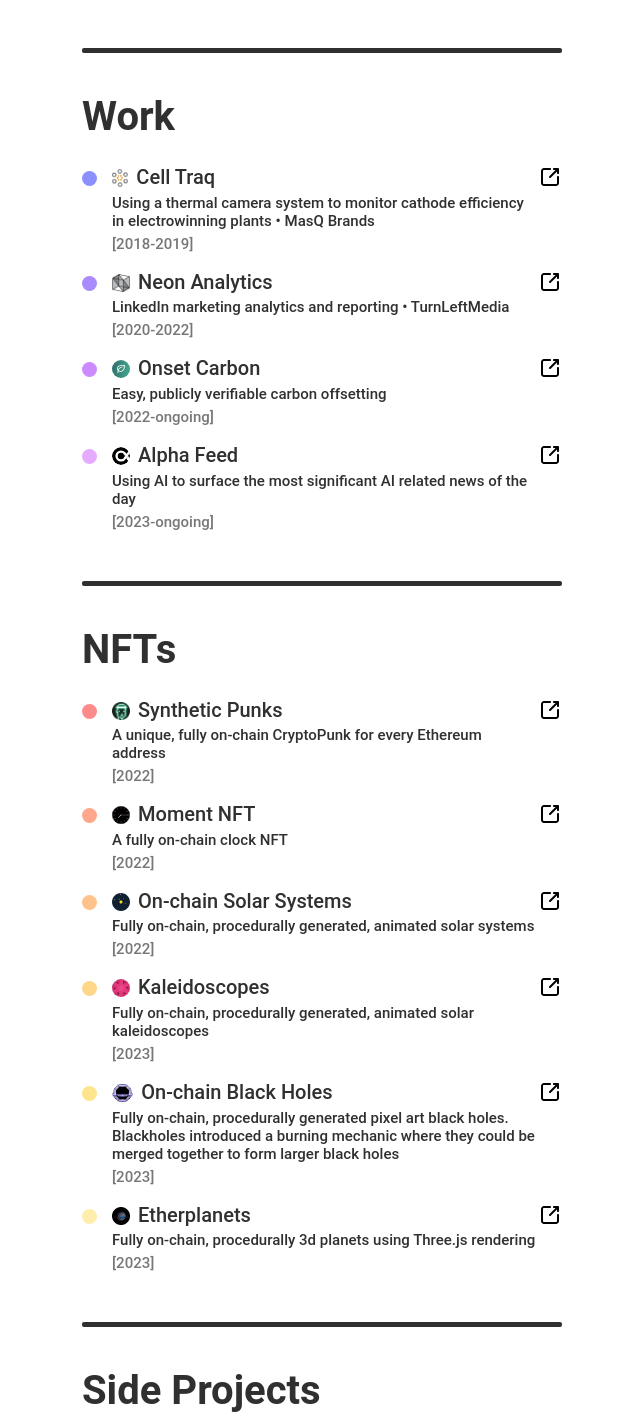
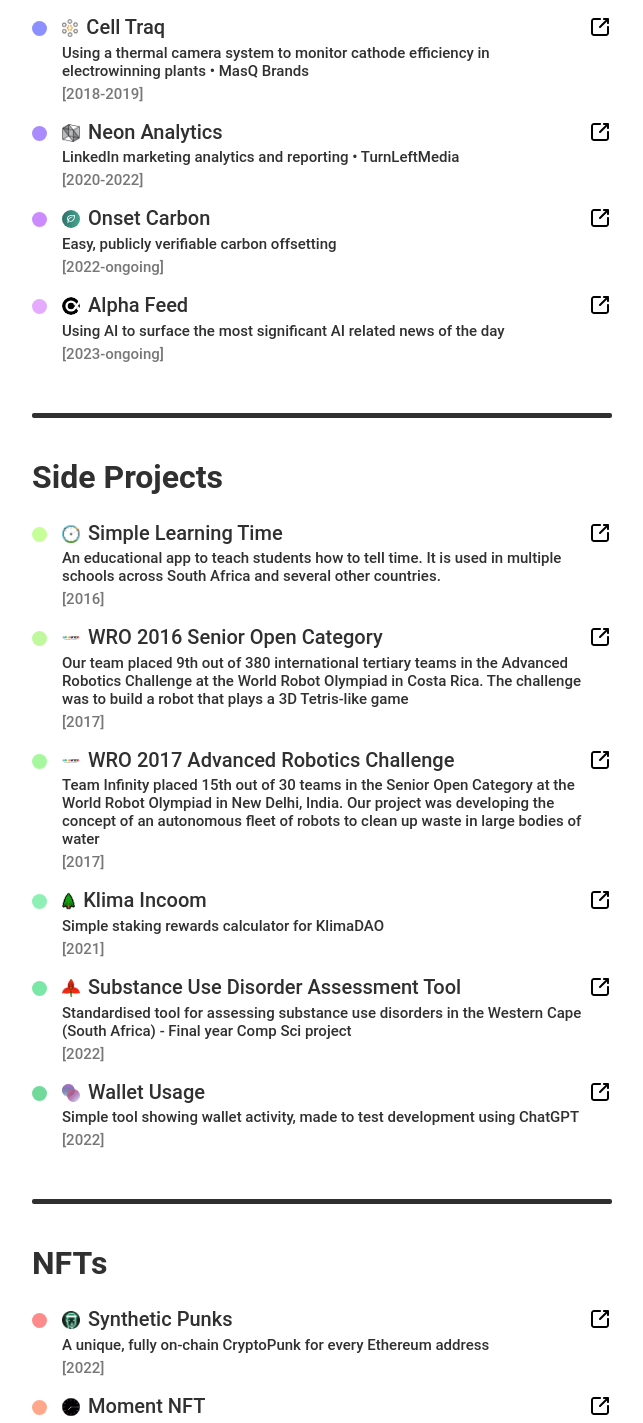
Before and after one commit to lbowles/Personal-Website, a React (Create React App) app: page / in a window 1280 px wide. Shown: the part 1212-2635 px from the top of the page, without its empty margins (318-961 px from the left). Built offline with nearby package versions, Linux system fonts and the light colour scheme.

Commit message:
Added 2016 wro

```diff
--- a/src/App.css
+++ b/src/App.css
@@ -2,10 +2,10 @@
   background-color: white;
   text-align: center;
   color: #303030;
-  font-family: 'Roboto', sans-serif;
+  font-family: "Roboto", sans-serif;
 }
 .container {
-  width: 500px;
+  width: 600px;
   margin: 0 auto;
 }
 
@@ -19,7 +19,7 @@
   }
 }
 h1 {
-  font-size: 40px;
+  font-size: 32px;
   font-size: bold;
   text-align: left;
   margin-bottom: 20px;
--- a/src/App.js
+++ b/src/App.js
@@ -1,40 +1,76 @@
-import './App.css';
+import "./App.css";
 
-import Intro from "./components/Intro/Intro.tsx"
-import About from './components/About/About.tsx'
-import Skills from './components/Skills/Skills.tsx';
-import Experience from './components/Experience/Experience.tsx';
-import Work from './components/Work/Work.tsx';
-import Education from './components/Education/Education.tsx';
-import NFTs from './components/NFTs/NFTs.tsx';
+import Intro from "./components/Intro/Intro.tsx";
+import About from "./components/About/About.tsx";
+import Skills from "./components/Skills/Skills.tsx";
+import Experience from "./components/Experience/Experience.tsx";
+import Work from "./components/Work/Work.tsx";
+import Education from "./components/Education/Education.tsx";
+import NFTs from "./components/NFTs/NFTs.tsx";
 
 function App() {
   return (
     <div className="App">
-      <div className='container'>
+      <div className="container">
         <div>
           <Intro></Intro>
         </div>
-        <div style={{marginBottom:"80px",marginLeft:"10px",marginRight:"10px"}}>
+        <div
+          style={{
+            marginBottom: "80px",
+            marginLeft: "10px",
+            marginRight: "10px",
+          }}
+        >
           <About></About>
         </div>
-        <div style={{marginBottom:"50px",marginLeft:"10px",marginRight:"10px"}}>
+        <div
+          style={{
+            marginBottom: "50px",
+            marginLeft: "10px",
+            marginRight: "10px",
+          }}
+        >
           <Skills></Skills>
         </div>
-        <div style={{marginBottom:"45px",marginLeft:"10px",marginRight:"10px"}}>
-          <div className='divider'></div>
+        <div
+          style={{
+            marginBottom: "45px",
+            marginLeft: "10px",
+            marginRight: "10px",
+          }}
+        >
+          <div className="divider"></div>
           <Work></Work>
         </div>
-        <div style={{marginBottom:"45px",marginLeft:"10px",marginRight:"10px"}}>
-          <div className='divider'></div>
+        <div
+          style={{
+            marginBottom: "45px",
+            marginLeft: "10px",
+            marginRight: "10px",
+          }}
+        >
+          <div className="divider" style={{ backgroundColor: "" }}></div>
+          <Experience></Experience>
+        </div>
+        <div
+          style={{
+            marginBottom: "45px",
+            marginLeft: "10px",
+            marginRight: "10px",
+          }}
+        >
+          <div className="divider"></div>
           <NFTs></NFTs>
         </div>
-        <div style={{marginBottom:"45px",marginLeft:"10px",marginRight:"10px"}}>
-          <div className='divider' style={{backgroundColor:""}}></div>
-          <Experience></Experience>
-        </div>
-        <div style={{marginBottom:"120px",marginLeft:"10px",marginRight:"10px"}}>
-          <div className='divider'></div>
+        <div
+          style={{
+            marginBottom: "120px",
+            marginLeft: "10px",
+            marginRight: "10px",
+          }}
+        >
+          <div className="divider"></div>
           <Education></Education>
         </div>
       </div>
--- a/src/components/Experience/Experience.tsx
+++ b/src/components/Experience/Experience.tsx
@@ -23,15 +23,24 @@
         "An educational app to teach students how to tell time. It is used in multiple schools across South Africa and several other countries.",
       date: "[2016]",
       link: "https://apps.apple.com/za/app/simple-learning-time/id1096092596",
+      color: "#C6FF99",
+      logo: simpleLearningTime,
+    },
+    {
+      title: "WRO 2016 Senior Open Category",
+      description:
+        "Our team placed 9th out of 380 international tertiary teams in the Advanced Robotics Challenge at the World Robot Olympiad in Costa Rica. The challenge was to build a robot that plays a 3D Tetris-like game",
+      date: "[2017]",
+      link: "https://docs.google.com/document/d/1lOSYYLLtHfKbfC3GePSzaI4h3GZ6m7QN2lN7buuLsyE/edit?usp=sharing",
       color: "#C0F89E",
-      logo: simpleLearningTime,
+      logo: arc,
     },
     {
       title: "WRO 2017 Advanced Robotics Challenge",
       description:
-        "Our team placed 9th out of 380 international tertiary teams in the Advanced Robotics Challenge at the World Robot Olympiad in Costa Rica. The challenge was to build a robot that plays a 3D Tetris-like game",
+        "Team Infinity placed 15th out of 30 teams in the Senior Open Category at the World Robot Olympiad in New Delhi, India. Our project was developing the concept of an autonomous fleet of robots to clean up waste in large bodies of water",
       date: "[2017]",
-      link: "https://walletusage.luko.co.za/",
+      link: "https://drive.google.com/file/d/1Gt3sx2SJ0AIhwbU1TJDCcwYEnEDOIPP1/view?usp=sharing",
       color: "#A5F89E",
       logo: arc,
     },
--- a/src/components/Intro/Intro.module.css
+++ b/src/components/Intro/Intro.module.css
@@ -1,35 +1,34 @@
-.hide{
-    width:100%;
+.hide {
+  width: 100%;
   height: 100px;
   transform: translateY(-60px);
   background-color: white;
 }
 
-.padding{
+.padding {
   text-align: center;
-    margin-top: 10vh;
-    margin-bottom: 5vh;
+  margin-top: 2vh;
 }
 
-iframe{
+iframe {
   width: 500px;
   height: 400px;
 }
 @media only screen and (max-width: 500px) {
-    .iframe{
+  .iframe {
     width: 60px;
     text-align: center;
     -webkit-transform: scale(0.78);
     -o-transform: scale(0.78);
     -moz-transform: scale(0.78);
   }
-    .hide{
-        width:100%;
+  .hide {
+    width: 100%;
     height: 100px;
     transform: translateY(-120px);
     background-color: white;
   }
-    .padding{
+  .padding {
     text-align: center;
     margin-top: 10vh;
     margin-bottom: 0vh;
@@ -37,30 +36,30 @@
 }
 
 @media only screen and (max-width: 400px) {
-    .iframe{
+  .iframe {
     width: 120px;
     text-align: center;
     -webkit-transform: scale(0.65);
     -o-transform: scale(0.65);
     -moz-transform: scale(0.65);
   }
-    .hide{
-        width:100%;
+  .hide {
+    width: 100%;
     height: 100px;
     transform: translateY(-120px);
     background-color: white;
   }
 }
 @media only screen and (max-width: 380px) {
-    .iframe{
+  .iframe {
     width: 160px;
     text-align: center;
     -webkit-transform: scale(0.55);
     -o-transform: scale(0.55);
     -moz-transform: scale(0.55);
   }
-    .hide{
-        width:100%;
+  .hide {
+    width: 100%;
     height: 100px;
     transform: translateY(-120px);
     background-color: white;
```
Lines whose indentation alone changed are shown as unchanged.
